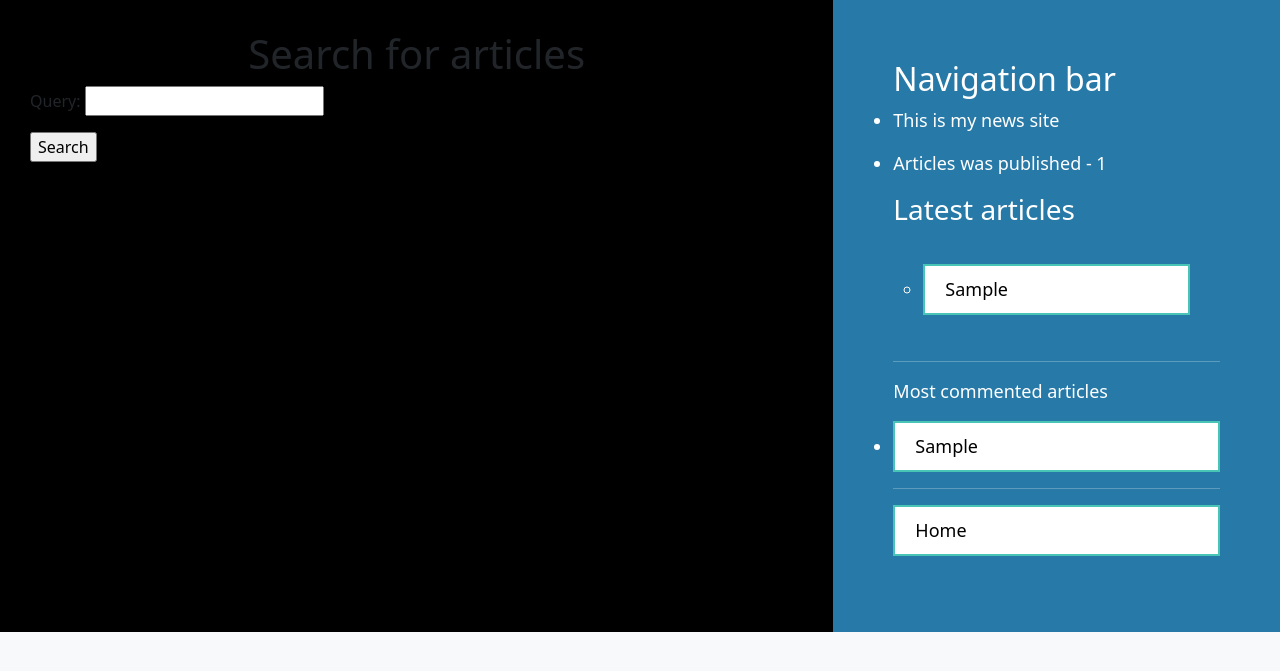
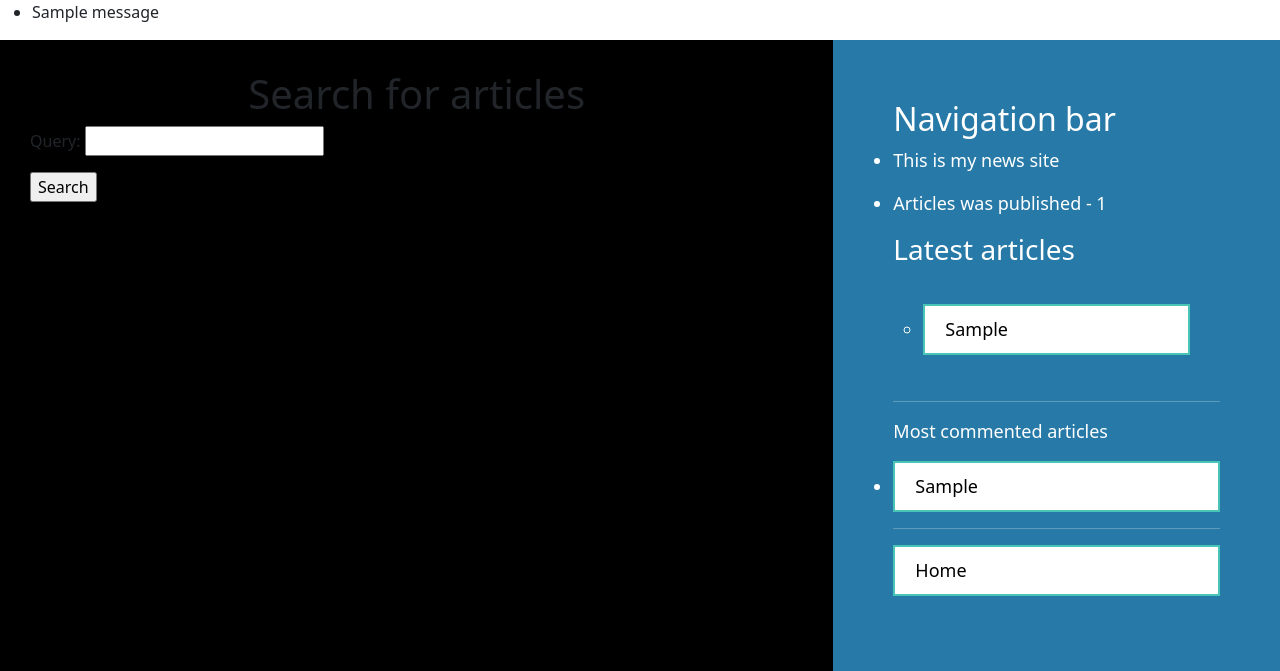
Before and after one commit to heywhereismymind/my_news_site_project, a Django app: page /news/search/ in a window 1280 px wide. Shown: the part 106-777 px from the top of the page. Run offline with Django 4.2, Linux system fonts and the light colour scheme; tables that the repository leaves empty hold one stand-in row (values such as "Sample post"); one stand-in notice (Sample message) is shown; parts of the project's set-up code (start-up, migrations or seed data) failed here and were passed over.

Commit message:
Add logic for messages in views.py

```diff
--- a/mywebsite/news/templates/news/base.html
+++ b/mywebsite/news/templates/news/base.html
@@ -15,6 +15,17 @@
 <header>
     <h2>News site</h2>
 </header>
+
+{% if messages %}
+<ul class="messages">
+    {% for message in messages %}
+    <li class="{{ message.tags }}">
+        {{ message|safe }}
+    </li>
+    {% endfor %}
+</ul>
+{% endif %}
+
 <section>
     <article>
         {% block content %}
--- a/mywebsite/news/views.py
+++ b/mywebsite/news/views.py
@@ -7,6 +7,7 @@ from django.views.generic import ListView
 from django.core.mail import send_mail
 from taggit.models import Tag
 from django.db.models import Count
+from django.contrib import messages
 
 from mywebsite.settings import EMAIL_HOST_USER
 
@@ -65,6 +66,8 @@ def article_detail(request, year, month, day, article_slg):
         "-same_tags", "-publish"
     )[:2]
 
+    messages.success(request, "article_detail loaded successfully")
+
     return render(
         request,
         "news/article/detail.html",
@@ -93,6 +96,8 @@ def article_list(request, tag_slug=None):
         articles = paginator.page(1)
     except EmptyPage:
         articles = paginator.page(paginator.num_pages)
+    else:
+        messages.success(request, "article_list loaded successfully")
 
     return render(request, "news/article/list.html", {"articles": articles, "tag": tag})
 
@@ -106,6 +111,9 @@ def article_comment(request, article_id):
         comment = form.save(commit=False)
         comment.article = article
         comment.save()
+
+        messages.success(request, "article_comment loaded successfully")
+
     return render(
         request,
         "news/article/comment.html",
```
